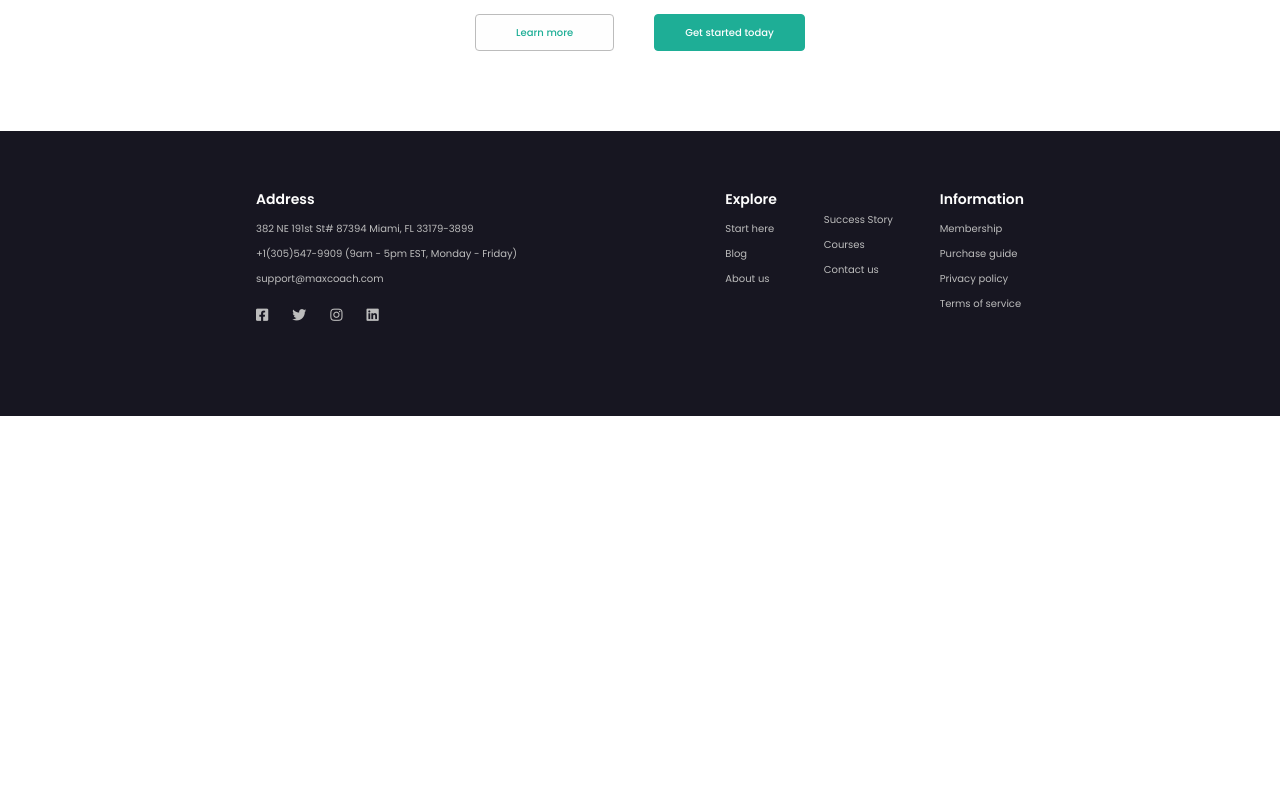
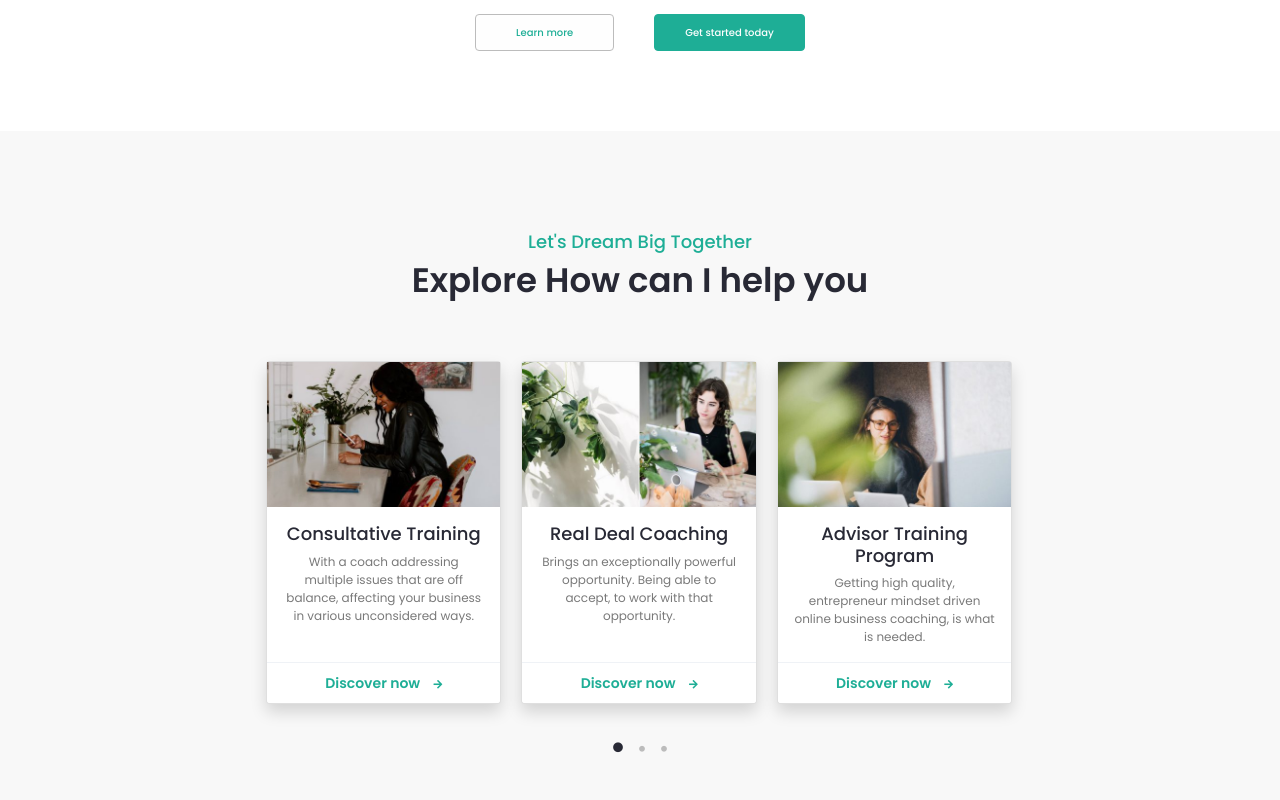
Before and after one commit to gfederica/proj-html-vuejs, a Vue app: page / in a window 1280 px wide. Shown: the part 1240-2040 px from the top of the page. Before the commit the page ends 1656 px from the top, so only its background shows below. Built offline with nearby package versions, Linux system fonts and the light colour scheme.

Commit message:
completata sezione slider

```diff
--- a/src/App.vue
+++ b/src/App.vue
@@ -3,6 +3,7 @@
     <Header :listHeader="this.headerList" :listHeaderRight="this.headerRight"/>
     <Jumbotron/>
     <Together/>
+    <Explore/>
     <Footer/>
 
   </div>
@@ -14,6 +15,7 @@ import Header from './components/Header.vue'
 import Footer from './components/Footer.vue'
 import Jumbotron from './components/Jumbotron.vue'
 import Together from './components/Together.vue'
+import Explore from './components/Explore.vue'
 
 export default {
   name: 'App',
@@ -21,7 +23,8 @@ export default {
     Header,
     Footer,
     Jumbotron,
-    Together
+    Together,
+    Explore
   },
   data: function() {
         return {
--- /dev/null
+++ b/src/components/Explore.vue
@@ -0,0 +1,134 @@
+<template>
+  <section class="explore">
+      <div class="container-60">
+          <h2 class="text-center">Let's Dream Big Together</h2>
+          <h1 class="text-center">Explore How can I help you</h1>
+          <div class="features text-center">
+              <div class="card shadow p-0 rounded">
+                <img src="../assets/home-business-service-slide-01-480x298.jpg" alt="training">
+                    <div class="card-body">
+                        <h2 class="card-title">Consultative Training</h2>
+                        <p class="card-text">With a coach addressing multiple issues that are off balance, affecting your business in various unconsidered ways.</p>
+                    </div>
+                    <ul class="list-group list-group-flush">
+                        <li class="list-group-item"><a href="">Discover now <i class="fas fa-arrow-right"></i></a></li>
+                    </ul>
+              </div>
+              <div class="card shadow p-0 rounded">
+                <img src="../assets/home-business-service-slide-02-480x298.jpg" alt="anywhere">
+                    <div class="card-body">
+                        <h2 class="card-title">Real Deal Coaching</h2>
+                        <p class="card-text">Brings an exceptionally powerful opportunity. Being able to accept, to work with that opportunity.</p>
+                    </div>
+                    <ul class="list-group list-group-flush">
+                        <li class="list-group-item"><a href="">Discover now <i class="fas fa-arrow-right"></i></a></li>
+                    </ul>
+              </div>
+              <div class="card shadow p-0 rounded">
+                <img src="../assets/home-business-service-slide-03-480x298.jpg" alt="chronometer">
+                    <div class="card-body">
+                        <h2 class="card-title">Advisor Training Program</h2>
+                        <p class="card-text">Getting high quality, entrepreneur mindset driven online business coaching, is what is needed.</p>
+                    </div>
+                    <ul class="list-group list-group-flush">
+                        <li class="list-group-item"><a href="">Discover now <i class="fas fa-arrow-right"></i></a></li>
+                    </ul>
+              </div>
+          </div>
+          <div class="slider text-center">
+              <i class="fas fa-circle"></i>
+              <i class="fas fa-circle"></i>
+              <i class="fas fa-circle"></i>
+          </div>
+        </div>
+    </section>
+</template>
+
+<script>
+export default {
+    name: 'Explore'
+}
+</script>
+
+<style scoped lang="scss">
+@import '../style/general.scss';
+@import '../style/mixins.scss';
+
+.explore {
+    padding: 100px 0;
+    background-color: $exploreGrey;
+
+        h2 {
+            font-size: $h2;
+            color: $mainGreen;
+        }
+
+        h1 {
+            font-size: $h1;
+            color: $mainText;
+            font-weight: 600;
+        }
+}
+
+.features {
+    display: flex;
+    flex-wrap: wrap;
+    margin-top: 50px;
+
+    a {
+        @include link-clean;
+        font-size: $h5;
+        color: $mainGreen;
+        font-weight: 600;
+
+        i {
+            margin-left: 10px;
+            font-size: $smallText;
+        }
+    }
+
+        .card {
+        width: calc(33% - 18px);
+        margin: 10px;
+        @include flex;
+        align-items: flex-start;
+
+        & img {
+            width: 100%;
+            }
+        }
+
+        p {
+            font-size: 12px;
+            color: $mainGrey;
+            height: 100%;
+        }
+
+        h2 {
+            color: $mainText;
+            font-weight: 500;
+        }
+
+        .list-group {
+                text-align: center;
+                width: 100%;
+                border-top: 1px solid $jumbotron;
+        }
+}
+
+.slider {
+    margin-top: 20px;
+
+    i {
+        font-size: 6px;
+        padding: 0 8px;
+        color: $silver;
+
+       &:nth-child(1) {
+            color: $mainText;
+            font-size: $smallText;
+        }
+    }
+}
+
+</style>
--- a/src/style/general.scss
+++ b/src/style/general.scss
@@ -1,14 +1,22 @@
 @import url('https://fonts.googleapis.com/css2?family=Poppins:wght@300;400;500;600;700;800&display=swap');
 
+// colori vari
 $silver: #BCBCBC;
 $darkSilver: #343142;
 $darkBlue: #171621;
 $white: #FEFEFE;
+
+// colori sezioni/sfondi
 $jumbotron: #EFF2F6;
+$exploreGrey: #F8F8F8;
+
+// colori testo
 $mainGreen: #1EAE96;
 $mainText: #282935;
 $mainGrey:  #797979;
 
+
+// grandezze testo
 $h1: 34px;
 $h2: 18px;
 $h3: 16px;
```
Also changed, not shown: src/assets/right-arrow.png (added).
